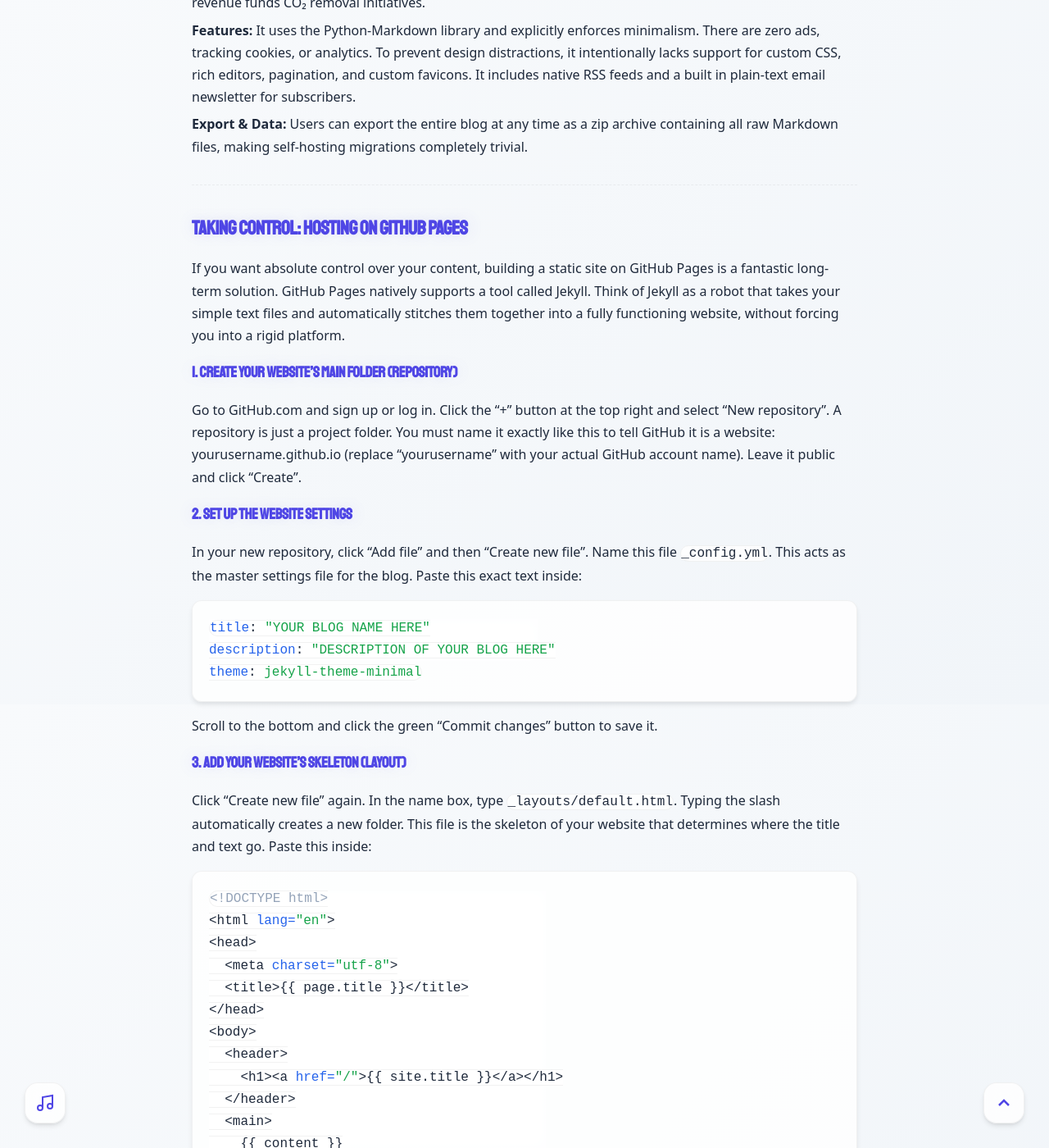
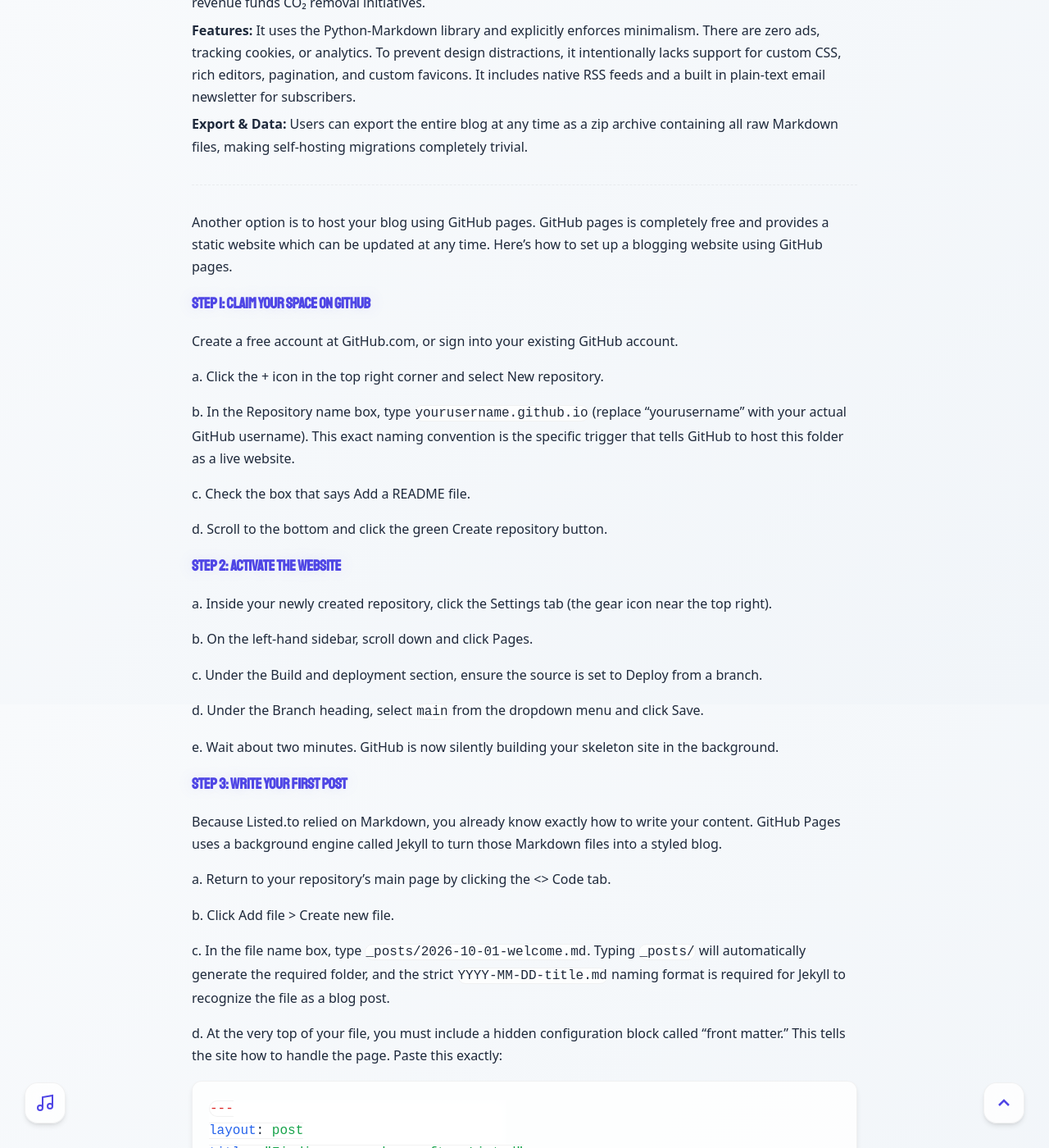
Before and after one commit to PASSK3YS/PASSK3YS.github.io, a Jekyll site: the page built from _posts/2026-09-08-migrating-away-from-listed.md, in a window 1280 px wide and 1400 px high, scrolled down 1841 px. Shown: the whole window at 82% size. Built offline with Jekyll 4.4.1, drawn with Linux system fonts in a browser that asks for light colours; some web fonts are replaced; some of the changed text lies outside the part shown.

Commit message:
chore: update  blog post with simple instuctions for github pages

````diff
--- a/_posts/2026-09-08-migrating-away-from-listed.md
+++ b/_posts/2026-09-08-migrating-away-from-listed.md
@@ -39,66 +39,60 @@
 
 ---
 
-## Taking Control: Hosting on GitHub Pages
-If you want absolute control over your content, building a static site on GitHub Pages is a fantastic long-term solution. GitHub Pages natively supports a tool called Jekyll. Think of Jekyll as a robot that takes your simple text files and automatically stitches them together into a fully functioning website, without forcing you into a rigid platform.
+Another option is to host your blog using GitHub pages. GitHub pages is completely free and provides a static website which can be updated at any time. Here's how to set up a blogging website using GitHub pages.
 
-### 1. Create your website's main folder (Repository)
-Go to GitHub.com and sign up or log in. Click the "+" button at the top right and select "New repository". A repository is just a project folder. You must name it exactly like this to tell GitHub it is a website: yourusername.github.io (replace "yourusername" with your actual GitHub account name). Leave it public and click "Create".
+### Step 1: Claim Your Space on GitHub
+Create a free account at GitHub.com, or sign into your existing GitHub account.
 
-### 2. Set up the website settings
-In your new repository, click "Add file" and then "Create new file". Name this file `_config.yml`. This acts as the master settings file for the blog. Paste this exact text inside:
+a. Click the + icon in the top right corner and select New repository.
+
+b. In the Repository name box, type `yourusername.github.io` (replace "yourusername" with your actual GitHub username). This exact naming convention is the specific trigger that tells GitHub to host this folder as a live website.
+
+c. Check the box that says Add a README file.
+
+d. Scroll to the bottom and click the green Create repository button.
+
+### Step 2: Activate the Website
+a. Inside your newly created repository, click the Settings tab (the gear icon near the top right).
+
+b. On the left-hand sidebar, scroll down and click Pages.
+
+c. Under the Build and deployment section, ensure the source is set to Deploy from a branch.
+
+d. Under the Branch heading, select `main` from the dropdown menu and click Save.
+
+e. Wait about two minutes. GitHub is now silently building your skeleton site in the background.
+
+### Step 3: Write Your First Post
+
+Because Listed.to relied on Markdown, you already know exactly how to write your content. GitHub Pages uses a background engine called Jekyll to turn those Markdown files into a styled blog.
+
+a. Return to your repository's main page by clicking the <> Code tab.
+
+b. Click Add file > Create new file.
+
+c. In the file name box, type `_posts/2026-10-01-welcome.md`. Typing `_posts/` will automatically generate the required folder, and the strict `YYYY-MM-DD-title.md` naming format is required for Jekyll to recognize the file as a blog post.
+
+d. At the very top of your file, you must include a hidden configuration block called "front matter." This tells the site how to handle the page. Paste this exactly:
 
 ```yaml
-title: "YOUR BLOG NAME HERE"
-description: "DESCRIPTION OF YOUR BLOG HERE"
-theme: jekyll-theme-minimal
+---
+layout: post
+title: "Finding a new home after Listed"
+---
 ```
-Scroll to the bottom and click the green "Commit changes" button to save it.
+Below the second ``---``, write your blog post using standard Markdown.
 
-### 3. Add your website's skeleton (Layout)
-Click "Create new file" again. In the name box, type `_layouts/default.html`. Typing the slash automatically creates a new folder. This file is the skeleton of your website that determines where the title and text go. Paste this inside:
+e. Click the green Commit changes button at the top right to save and publish your post.
 
-{% raw %}
-```html
-<!DOCTYPE html>
-<html lang="en">
-<head>
-  <meta charset="utf-8">
-  <title>{{ page.title }}</title>
-</head>
-<body>
-  <header>
-    <h1><a href="/">{{ site.title }}</a></h1>
-  </header>
-  <main>
-    {{ content }}
-  </main>
-</body>
-</html>
-```
-{% endraw %}
+### Step 4: Apply a Theme
+By default, your site will look like a plain text document. You can instantly style it without writing any CSS by using GitHub's built-in themes.
 
-Scroll down and click "Commit changes" to save it.
+a. Navigate back to Settings > Pages.
 
-### 4. Publish your first post
-Click "Create new file" once more. Type _posts/ to create a posts folder, and name the file with today's date and title, exactly like this: `2026-10-15-hello.md`.
+b. Click the Choose a theme button.
 
-At the very top of the file, you need a small configuration block so Jekyll knows it is a blog post. Add this, followed by the writing:
-
-```
----
-layout: default
-title: "Migrating to a New Home"
----
-
-BLOG POST CONTENT GOES HERE
-This is the first post on this new independent blog.
-```
-
-Save the file.
-
-### 5. Turn on the website
-Click the "Settings" tab near the top of the repository page. On the left-hand menu, click "Pages". Under the "Build and deployment" section, make sure the source says "Deploy from a branch", and click the dropdown menu to select the `main` branch. Click "Save". Wait about two minutes, and the blog will be live and viewable at [https://yourusername.github.io](https://yourusername.github.io).
+c. Select a layout that fits your aesthetic and click Select theme. GitHub will immediately apply this design across your entire site, giving you a fully functioning, free blog hosted on GitHub pages!
 
 ---
 
````
